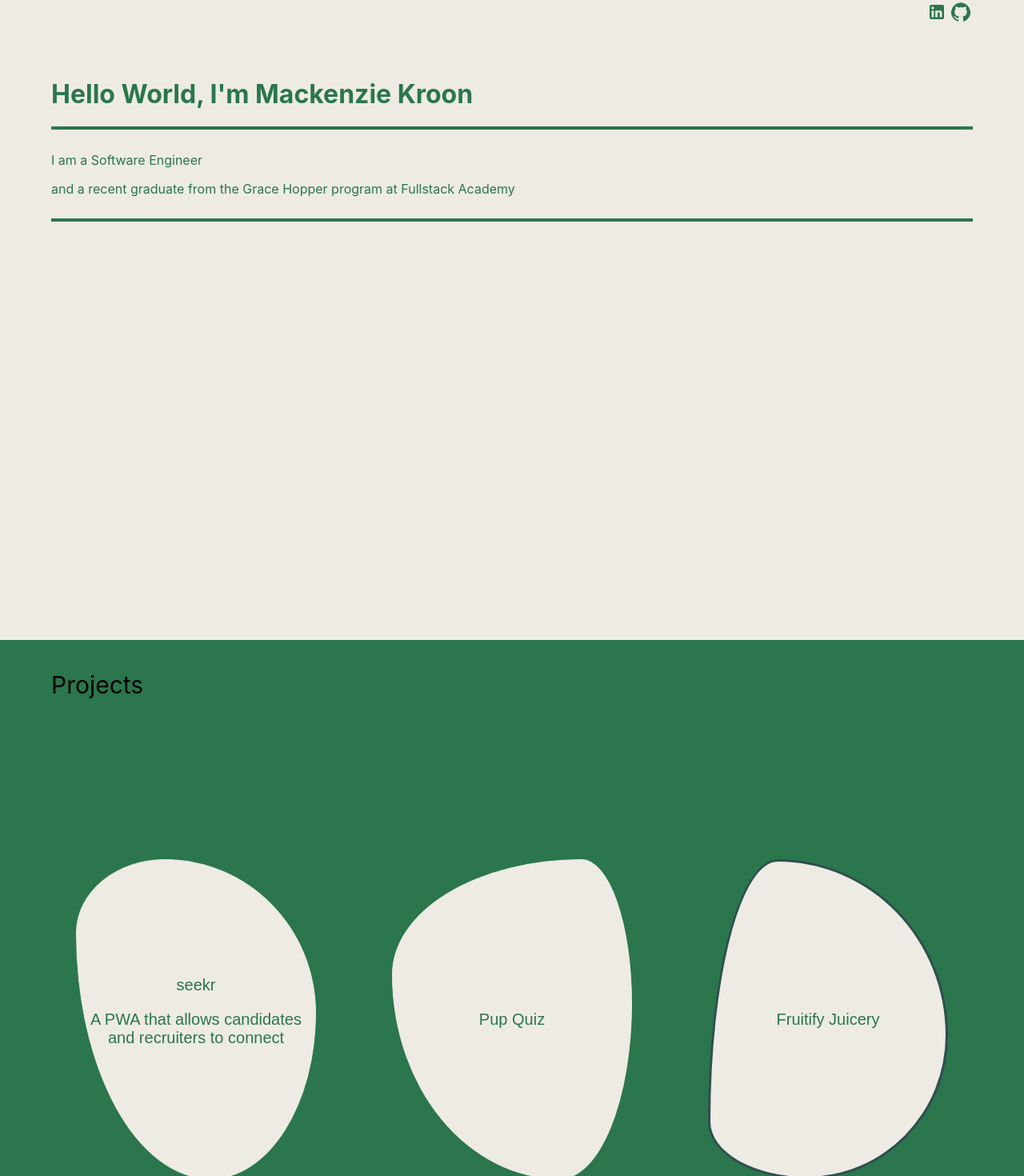
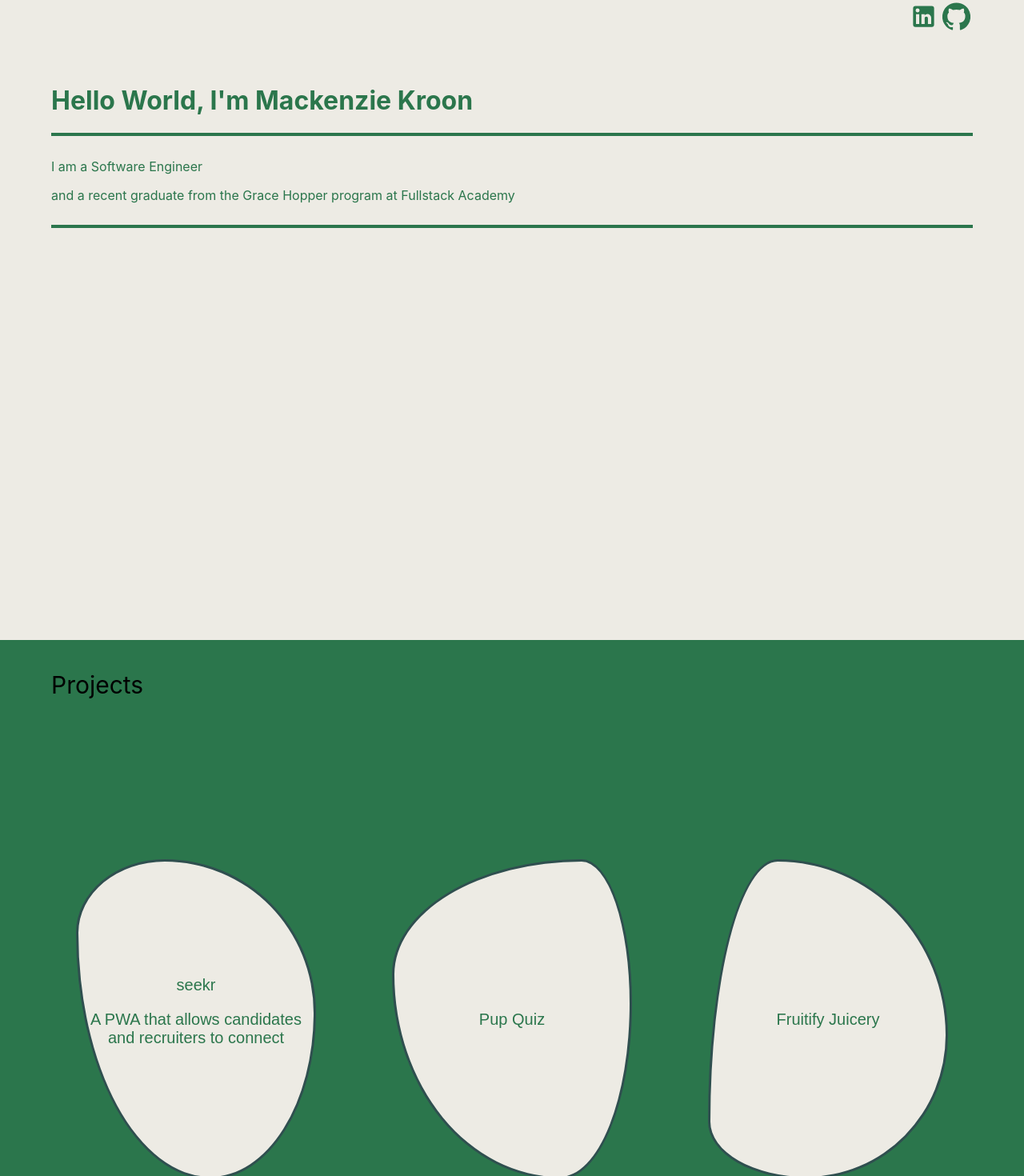
Before and after one commit to mackenziekroon/portfolio-new, a React (Create React App) app: page / in a window 1280 px wide. Shown: the top 1470 px of the page at 80% size. Built offline with nearby package versions, Linux system fonts and the light colour scheme.

Commit message:
css: project btn backgrounds

```diff
--- a/src/App.css
+++ b/src/App.css
@@ -48,7 +48,7 @@ body {
   height: 400px;
   width: 300px;
   border-radius: 37% 63% 44% 56% / 23% 48% 52% 77%;
-  border: solid 1px #edebe4;
+  border: solid 3px darkslategray;
 }
 
 .pup-quiz {
@@ -58,7 +58,7 @@ body {
   height: 400px;
   width: 300px;
   border-radius: 79% 21% 30% 70% / 36% 45% 55% 64%;
-  border: solid 1px #edebe4;
+  border: solid 3px darkslategray;
 }
 
 .fruitfy-juicery {
@@ -128,7 +128,9 @@ body {
 
 a {
   text-decoration: none;
-  padding: 3px;
+  padding-left: 3px;
+  padding-right: 3px;
+  padding-top: 3px;
 }
 
 a:visited {
--- a/src/Components/Main.js
+++ b/src/Components/Main.js
@@ -13,7 +13,7 @@ const Main = () => {
             rel="noopener noreferrer"
             style={{ color: "#2b764c" }}
           >
-            <LinkedInIcon fontSize="medium" />
+            <LinkedInIcon fontSize="large" />
           </a>
           <a
             href="https://github.com/mackenziekroon"
@@ -21,7 +21,7 @@ const Main = () => {
             rel="noopener noreferrer"
             style={{ color: "#2b764c" }}
           >
-            <GitHubIcon fontSize="medium" />
+            <GitHubIcon fontSize="large" />
           </a>
         </div>
         <div className="heading">
```
